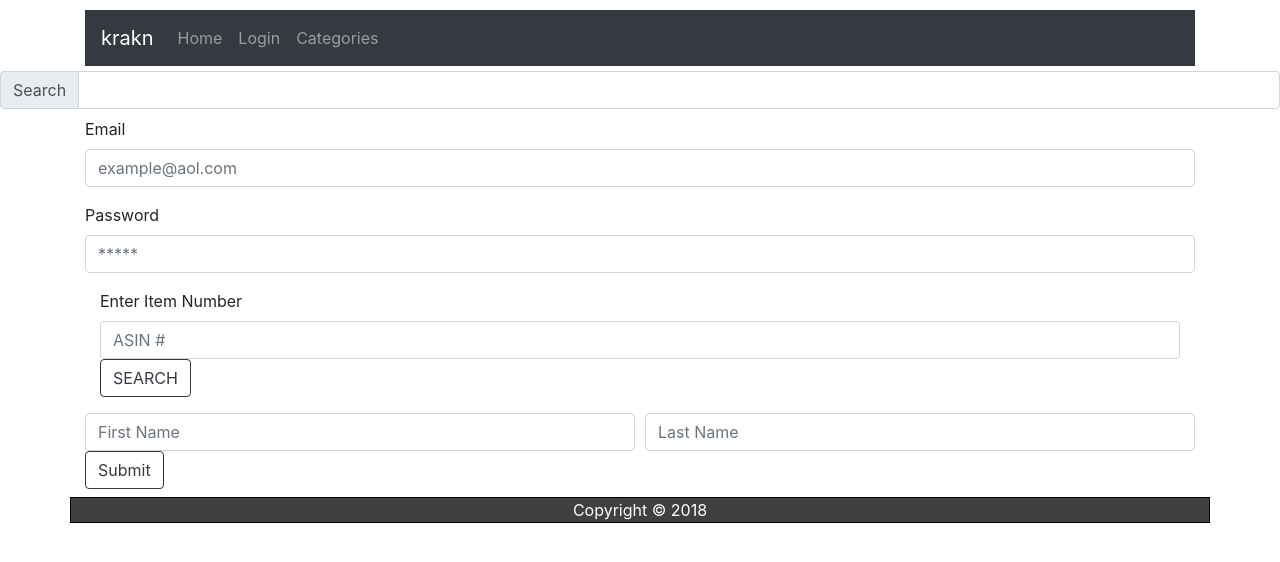
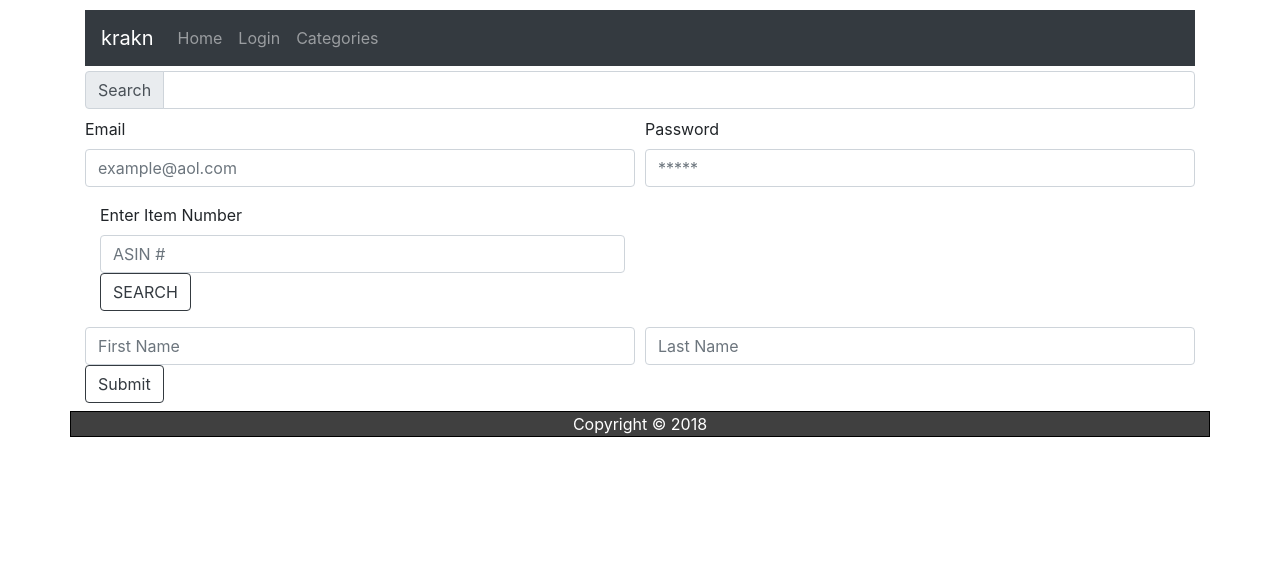
Before and after one commit to bryantwofourtwo/akrakn, a React (Create React App) app in the folder abkrakn/: page / in a window 1280 px wide. Shown: the top 562 px of the page. Built offline with nearby package versions, Linux system fonts and the light colour scheme.

Commit message:
fixed centered text

```diff
--- a/abkrakn/src/components/EnterInfo/EnterInfo.js
+++ b/abkrakn/src/components/EnterInfo/EnterInfo.js
@@ -30,16 +30,16 @@ class EnterInfo extends Component {
     <div className="container" id="enterInfo">
         <form>
             <div className="form-row">
-                <div className="form-group col-md-12">
+                <div className="form-group col-md-6">
                     <label>Email</label>
                     <input type="email" className="form-control" name="inputEmail4" value={this.state.inputEmail4} placeholder="example@aol.com" onChange={this.handleChange}/>
                 </div>
-                <div className="form-group col-md-12">
+                <div className="form-group col-md-6">
                     <label>Password</label>
                     <input type="password" className="form-control" name="inputPassword4" value={this.state.inputPassword4}  onChange={this.handleChange} placeholder="*****" />
                 </div>
             </div>
-                <div className="form-group col-md-12">
+                <div className="form-group col-md-6">
                     <label>Enter Item Number</label>
                     <input type="text" className="form-control" name="inputItemNumber" value={this.state.inputItemNumber}  onChange={this.handleChange} placeholder="ASIN #" />
                     <button className="btn btn-outline-dark" onClick={this.handleClick}><span>SEARCH</span></button>
--- a/abkrakn/src/components/Navbar/Navbar.css
+++ b/abkrakn/src/components/Navbar/Navbar.css
@@ -1,5 +1,6 @@
 
 .navbar {
+    text-align: left;
     margin-top: 10px;
     margin-bottom: 5px;
     background-color: #383838;
--- a/abkrakn/src/components/SearchBar/SearchBar.js
+++ b/abkrakn/src/components/SearchBar/SearchBar.js
@@ -1,11 +1,13 @@
 import React from 'react';
 import "./SearchBar.css";
 const SearchBar = () => (
-    <div className="input-group mb-10">
+    <div className="container">
+    <div className="input-group mb-8">
         <div className="input-group-prepend">
-            <span className="input-group-text" id="inputGroup-sizing-default">Search</span>
+            <span className="input-group-text" id="inputGroup-sizing-small">Search</span>
         </div>
         <input type="text" className="form-control" aria-label="Default" aria-describedby="inputGroup-sizing-default" />
+    </div>
     </div>
 
 );
```
